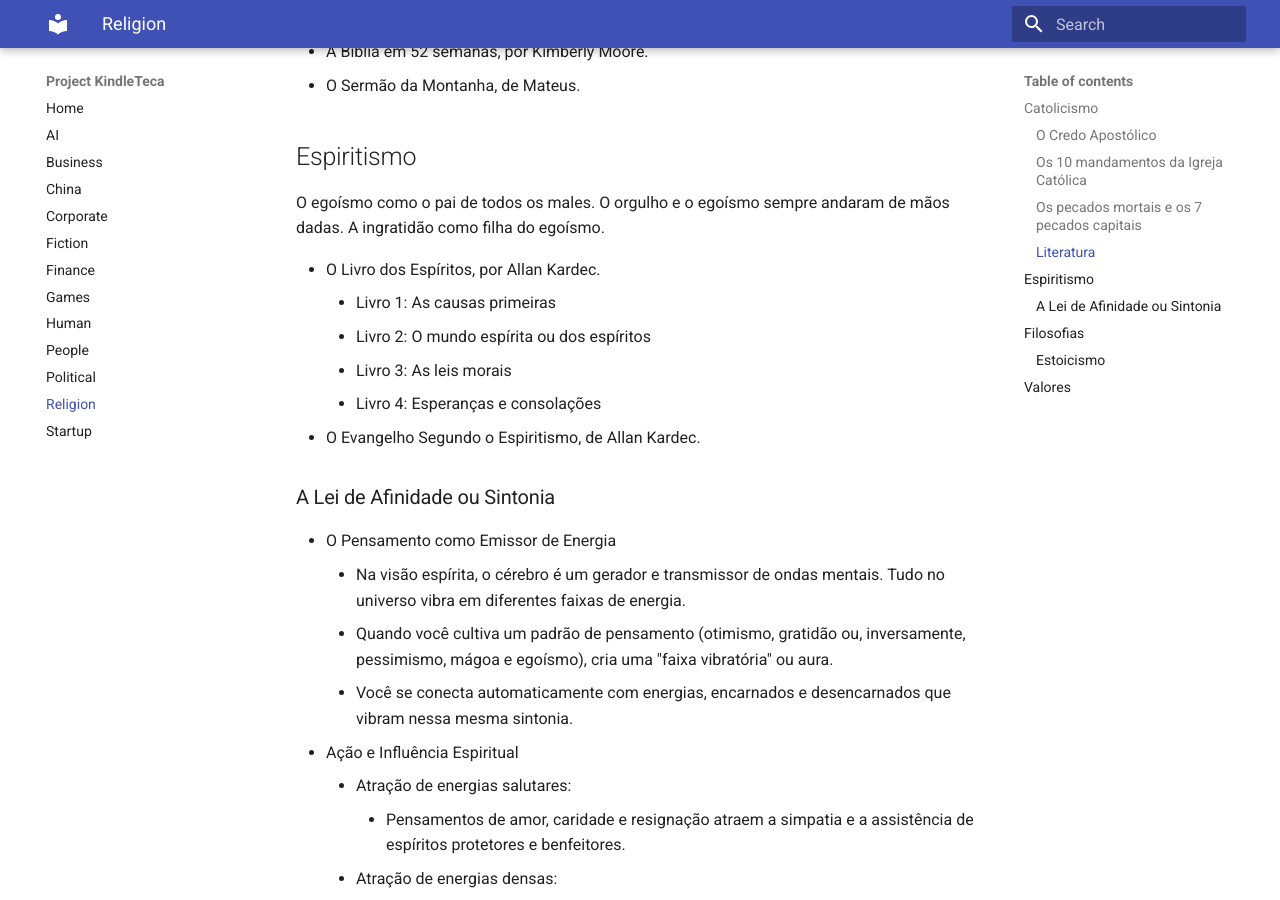
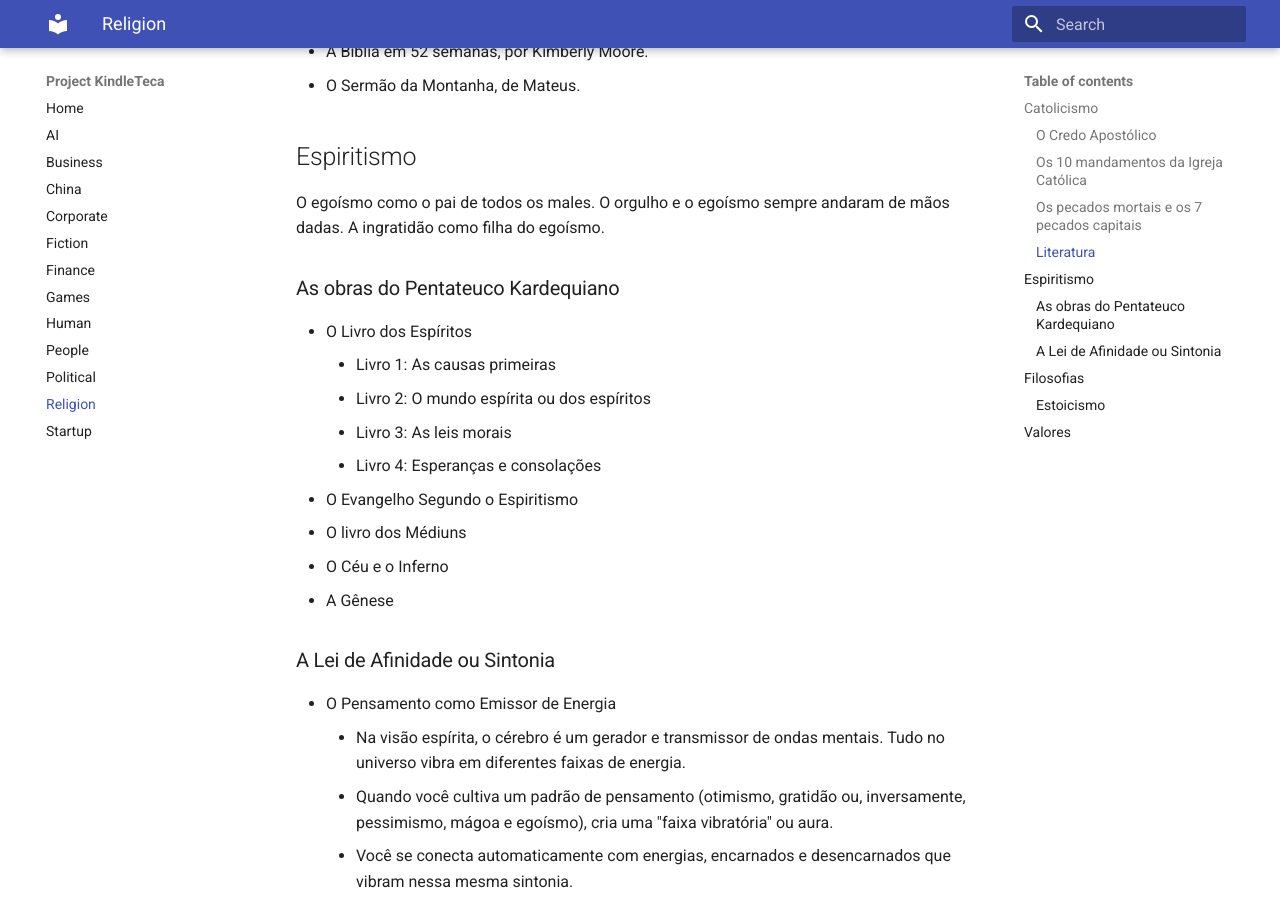
Before and after one commit to renatobrf/kindle-teca, an MkDocs documentation site: the page built from docs/religiao.md, in a window 1280 px wide and 900 px high, scrolled down 1127 px. Built offline with MkDocs 1.6.1 and Material for MkDocs 9.7.7, drawn with Linux system fonts in a browser that asks for light colours.

Commit message:
Add works of the Kardequian Pentateuch
Added a section listing the works of Allan Kardec's Pentateuch.

```diff
--- a/docs/religiao.md
+++ b/docs/religiao.md
@@ -34,12 +34,16 @@
 
 O egoísmo como o pai de todos os males. O orgulho e o egoísmo sempre andaram de mãos dadas. A ingratidão como filha do egoísmo.
 
-- O Livro dos Espíritos, por Allan Kardec.
+### As obras do Pentateuco Kardequiano
+- O Livro dos Espíritos
     - Livro 1: As causas primeiras
     - Livro 2: O mundo espírita ou dos espíritos
     - Livro 3: As leis morais
     - Livro 4: Esperanças e consolações
-- O Evangelho Segundo o Espiritismo, de Allan Kardec.
+- O Evangelho Segundo o Espiritismo
+- O livro dos Médiuns
+- O Céu e o Inferno
+- A Gênese
 
 ### A Lei de Afinidade ou Sintonia
 
```
